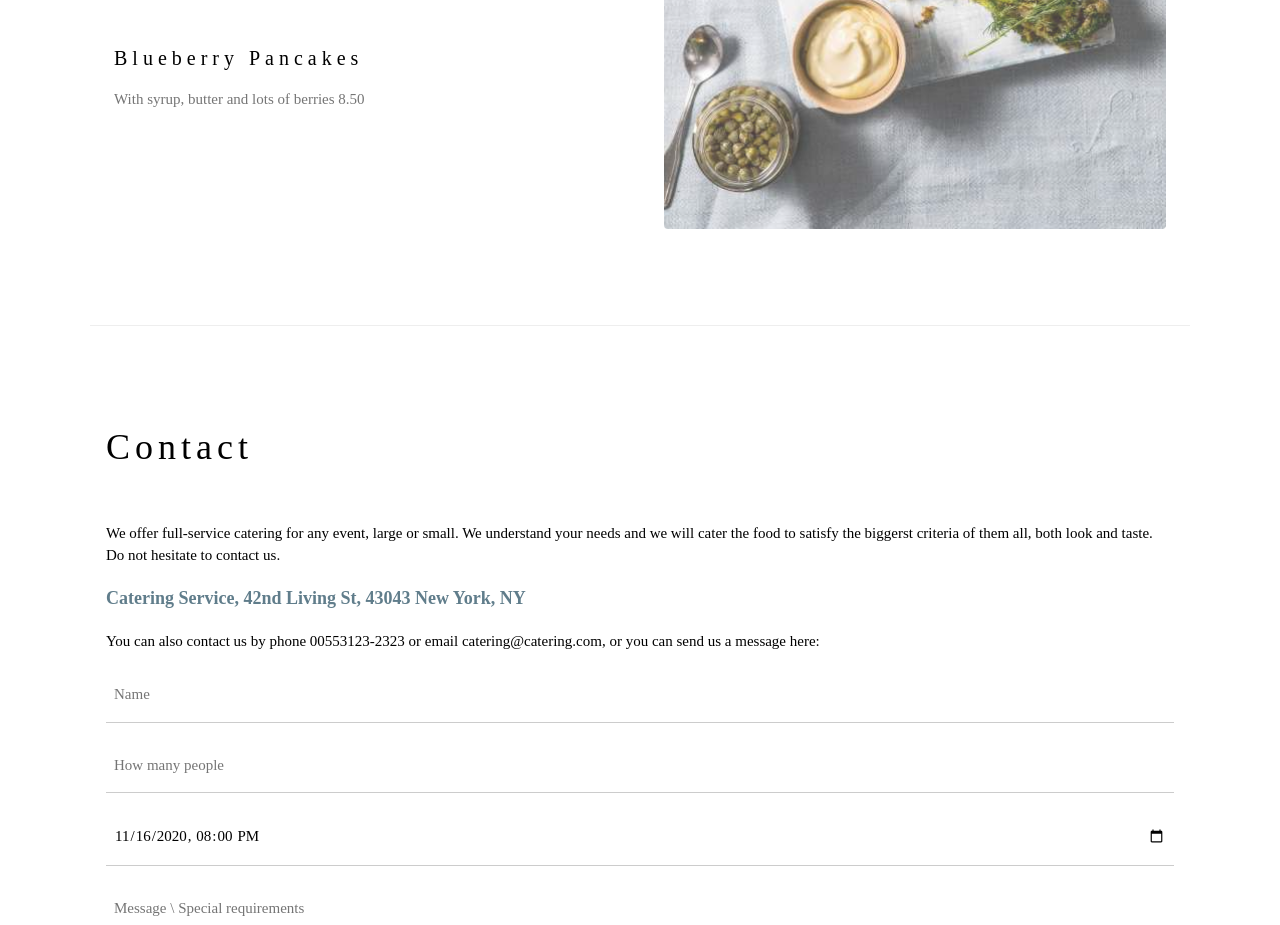
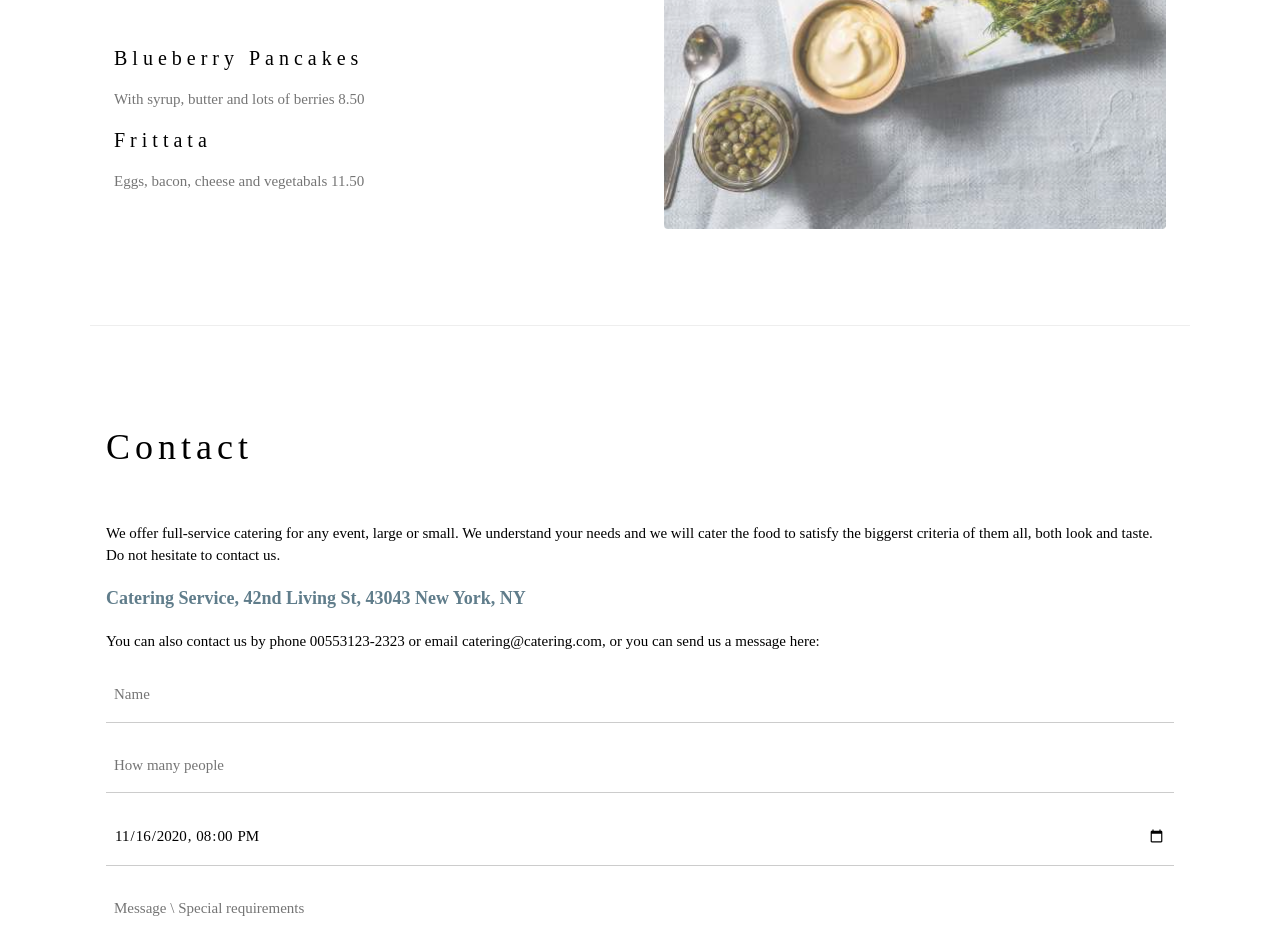
Before and after one commit to inteligentiger/MyWebSite, a plain HTML site: page index.html in a window 1280 px wide. Shown: the part 2060-2985 px from the top of the page. Drawn offline with nearby package versions, Linux system fonts and the light colour scheme.

Commit message:
Update index.html

```diff
--- a/index.html
+++ b/index.html
@@ -74,6 +74,10 @@ h1, h2, h3, h4, h5, h6 {
 
       <h4>Blueberry Pancakes</h4>
       <p class="w3-text-grey">With syrup, butter and lots of berries 8.50</p>
+
+      <h4>Frittata</h4>
+      <p class="w3-text-grey">Eggs, bacon, cheese and vegetabals 11.50</p>
+
     </div>
 
     <div class="w3-col l6 w3-padding-large">
```
